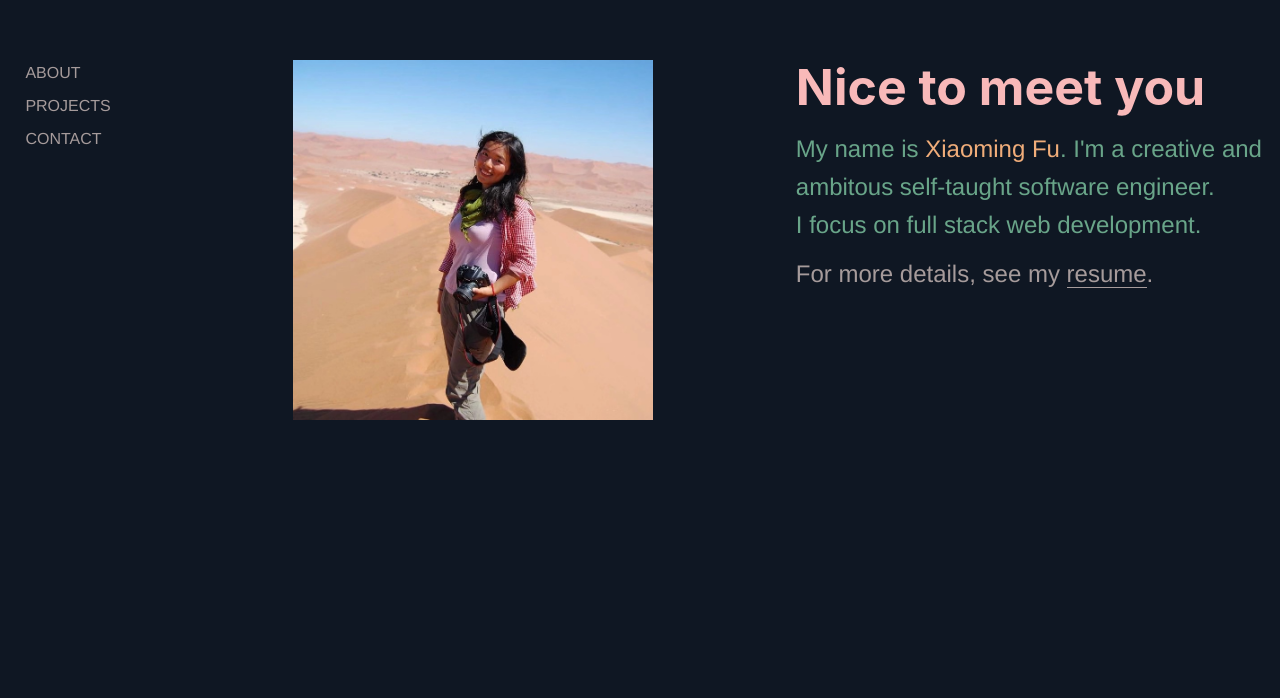
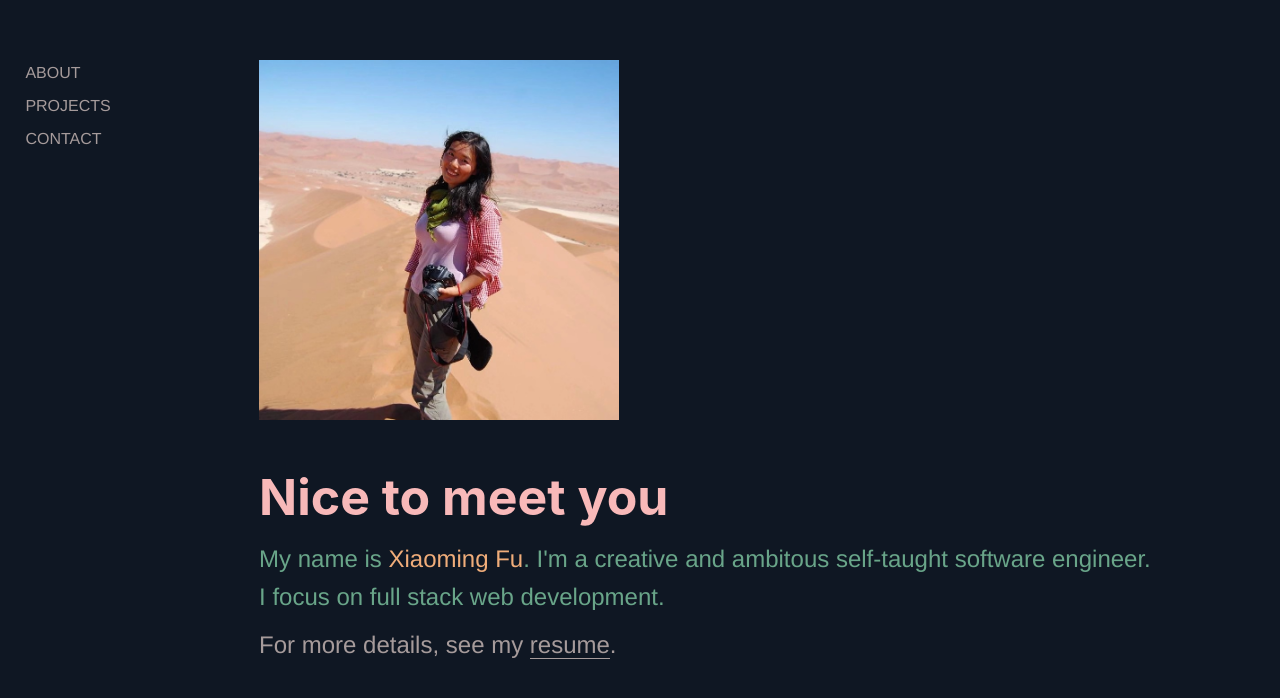
Before and after one commit to xiaomingfu/xiaomingfu.com, a Gatsby site: page / in a window 1280 px wide. Shown: the part 140-838 px from the top of the page. Before the commit the page ends 800 px from the top, so only its background shows below. Built offline with nearby package versions, Linux system fonts and the light colour scheme; Gatsby itself is replaced by a stand-in of ours.

Commit message:
use simple layout

```diff
--- a/src/components/my_layout.css
+++ b/src/components/my_layout.css
@@ -23,9 +23,9 @@ body {
   background-color: #403c2b;
 }
 
-.header {
+.wrapper {
   margin: 20rem 0;
-  display: grid;
+  /* display: grid;
   grid-template-columns:
     [nav-start] minmax(8rem, 20%) [nav-end] repeat(
       2,
@@ -33,12 +33,15 @@ body {
     )
     [content-end];
   grid-template-rows: 1fr;
-  grid-column-gap: 3rem;
+  grid-column-gap: 3rem; */
+  display: flex;
+  flex-direction: row;
 }
 
 .nav {
   display: flex;
   justify-content: flex-start;
+  margin-right: 3rem;
 }
 
 .nav__list {
@@ -49,6 +52,16 @@ body {
 .nav__item {
   text-transform: uppercase;
   font-size: 1.6rem;
+}
+
+.content {
+  margin: 0 auto;
+  /* display: flex; */
+  /* flex-direction: row; */
+}
+
+.img-container {
+  margin-bottom: 5rem;
 }
 
 .text-container {
--- a/src/pages/index.js
+++ b/src/pages/index.js
@@ -12,7 +12,7 @@ const IndexPage = () => (
     {/* <Navbar /> */}
     <SEO title="Xiaoming Fu" />
 
-    <div class="header">
+    <div class="wrapper">
       <nav class="nav">
         <ul class="nav__list">
           <li class="nav__item">
@@ -29,6 +29,8 @@ const IndexPage = () => (
           </li>
         </ul>
       </nav>
+
+      <div className="content">
         <div className="img-container">
           <Image />
         </div>
@@ -36,17 +38,24 @@ const IndexPage = () => (
         <div className="text-container">
           <h1 class="heading--1">Nice to meet you</h1>
           <div class="text__detail">
-          My name is <span class="text__name">Xiaoming Fu</span>. I'm a creative
-          and ambitous self-taught software engineer.
+            My name is <span class="text__name">Xiaoming Fu</span>. I'm a
+            creative and ambitous self-taught software engineer.
           </div>
-        <div class="text__detail">I focus on full stack web development. </div>
+          <div class="text__detail">
+            I focus on full stack web development.{" "}
+          </div>
           <footer class="footer">
             For more details, see my{" "}
-          <a href="https://github.com/xiaomingfu/resume/raw/master/XiaomingFu_Resume2020.09v5_GHC.pdf" class="link" target="_blank">
+            <a
+              href="https://github.com/xiaomingfu/resume/raw/master/XiaomingFu_Resume2020.09v5_GHC.pdf"
+              class="link"
+              target="_blank"
+            >
               <span>resume</span>
             </a>
             .
           </footer>
+        </div>
       </div>
     </div>
     {/*
```
Lines whose indentation alone changed are shown as unchanged.
